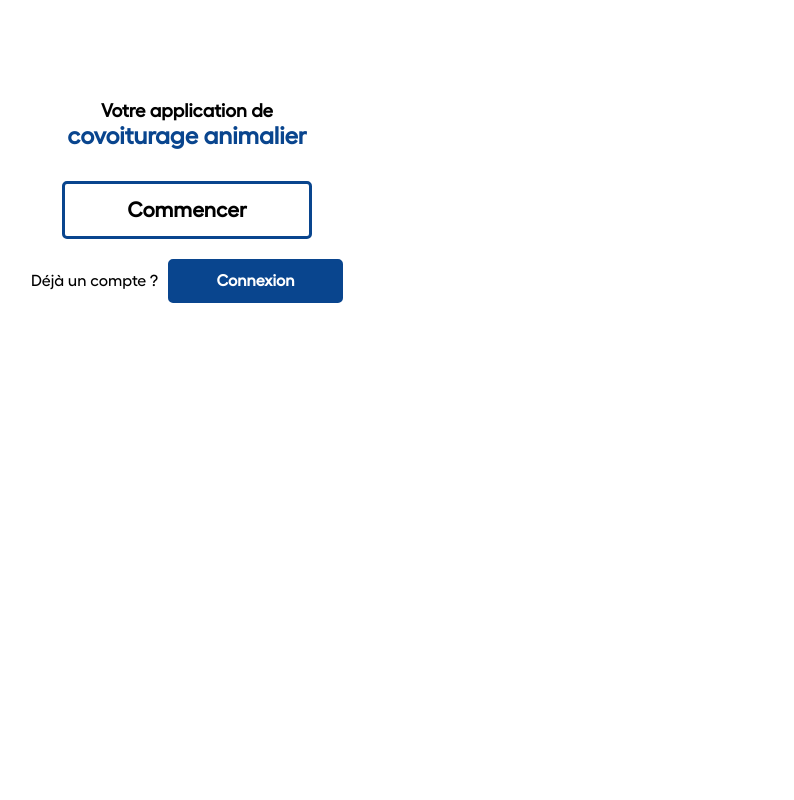
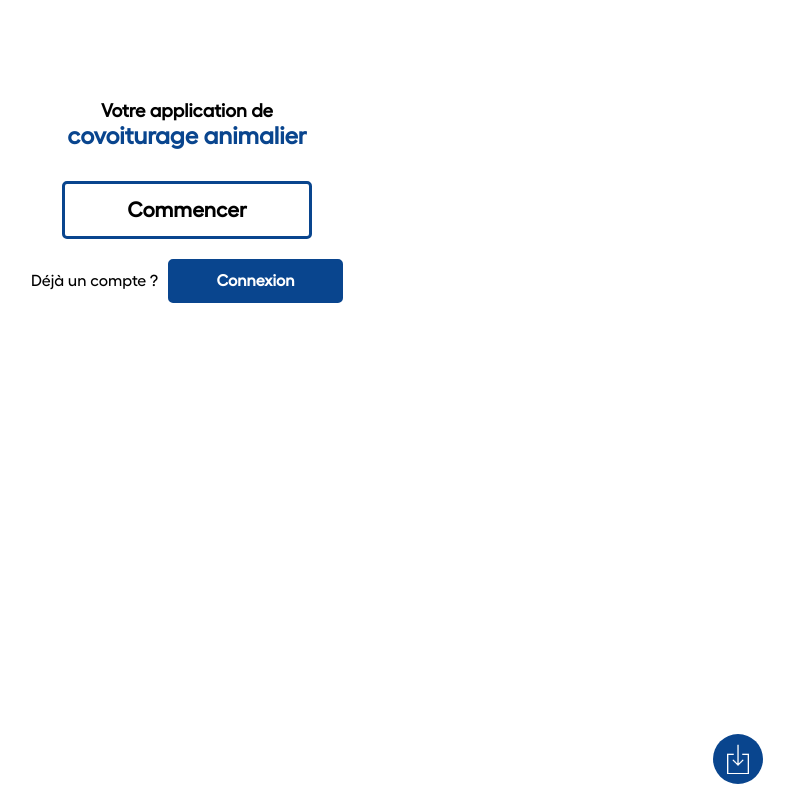
Before and after one commit to Joris07/cowaf, a Vue app: page / in a window 1280 px wide. Shown: the whole page, without its empty margins (453-1247 px from the left). Built offline with nearby package versions, Linux system fonts and the light colour scheme.

Commit message:
Bouton Téléchargement accueil

```diff
--- a/src/router/index.js
+++ b/src/router/index.js
@@ -17,10 +17,6 @@ const router = createRouter({
 	{
 		path: '/',
 		component: Home
-	},
-	{
-		path: '/dl',
-		component: Download
 	},
 	{
 		path: '/login',
--- a/src/views/Download.vue
+++ /dev/null
@@ -1,54 +0,0 @@
-<template>
-    <div>
-        <button @click="installPWA" v-if="showInstallButton">Installer l'application</button>
-    </div>
-</template>
-
-<script>
-    export default {
-        data() {
-        return {
-            showInstallButton: false,
-        };
-        },
-        mounted() {
-            window.addEventListener('beforeinstallprompt', this.beforeInstallPrompt);
-        },
-
-        beforeDestroy() {
-            window.removeEventListener('beforeinstallprompt', this.beforeInstallPrompt);
-        },
-
-        methods: {
-            installPWA() {
-                // Logic pour l'installation de la PWA
-                if ('serviceWorker' in navigator && navigator.serviceWorker.controller) {
-                // Register the service worker if not already registered
-                navigator.serviceWorker.register('/service-worker.js', { scope: '/' })
-                    .then((registration) => {
-                    console.log('Service Worker registered with scope:', registration.scope);
-                    })
-                    .catch((error) => {
-                    console.error('Service Worker registration failed:', error);
-                    });
-                }
-
-                // Cacher le bouton après l'installation
-                this.showInstallButton = false;
-            },
-            beforeInstallPrompt(event) {
-                // Empêcher l'affichage de la bannière d'installation native du navigateur
-                event.preventDefault();
-
-                // Afficher le bouton d'installation personnalisé
-                this.showInstallButton = true;
-            },
-        },
-    };
-</script>
-
-<style scoped>
-    button {
-        width: 100px;
-    }
-</style>
--- a/src/views/Home.vue
+++ b/src/views/Home.vue
@@ -16,9 +16,37 @@
 				</div>
 			</div>
 		</div>
+		<div id="install">
+			<img @click="install" src="/img/download.png"></img>
+		</div>
+
 	</div>
 </template>
 
+<script>
+	export default {
+		name: "App",
+		data() {
+			return {
+				deferredPrompt: null
+			};
+		},
+		created() {
+			window.addEventListener("beforeinstallprompt", e => {
+				e.preventDefault();
+				this.deferredPrompt = e;
+			});
+			window.addEventListener("appinstalled", () => {
+				this.deferredPrompt = null;
+			});
+		},
+		methods: {
+			async install() {
+				this.deferredPrompt.prompt();
+			}
+		}
+	};
+</script>
 
 <style scoped>
 	#buttons {
@@ -26,6 +54,24 @@
 		flex-direction: column;
 		align-items: center;
 		gap: 20px;
+	}
+
+	#install {
+		background-color: var(--color-blue);
+		border-radius: 50%;
+		display: flex;
+		justify-content: center;
+		align-items: center;
+		width: 50px;
+		height: 50px;
+		position: absolute;
+		bottom: 2%;
+		right: 5%;
+	}
+
+	#install > img {
+		width: 30px;
+		height: 30px;
 	}
 
 	a {
```
Also changed, not shown: public/img/download.png (added).
